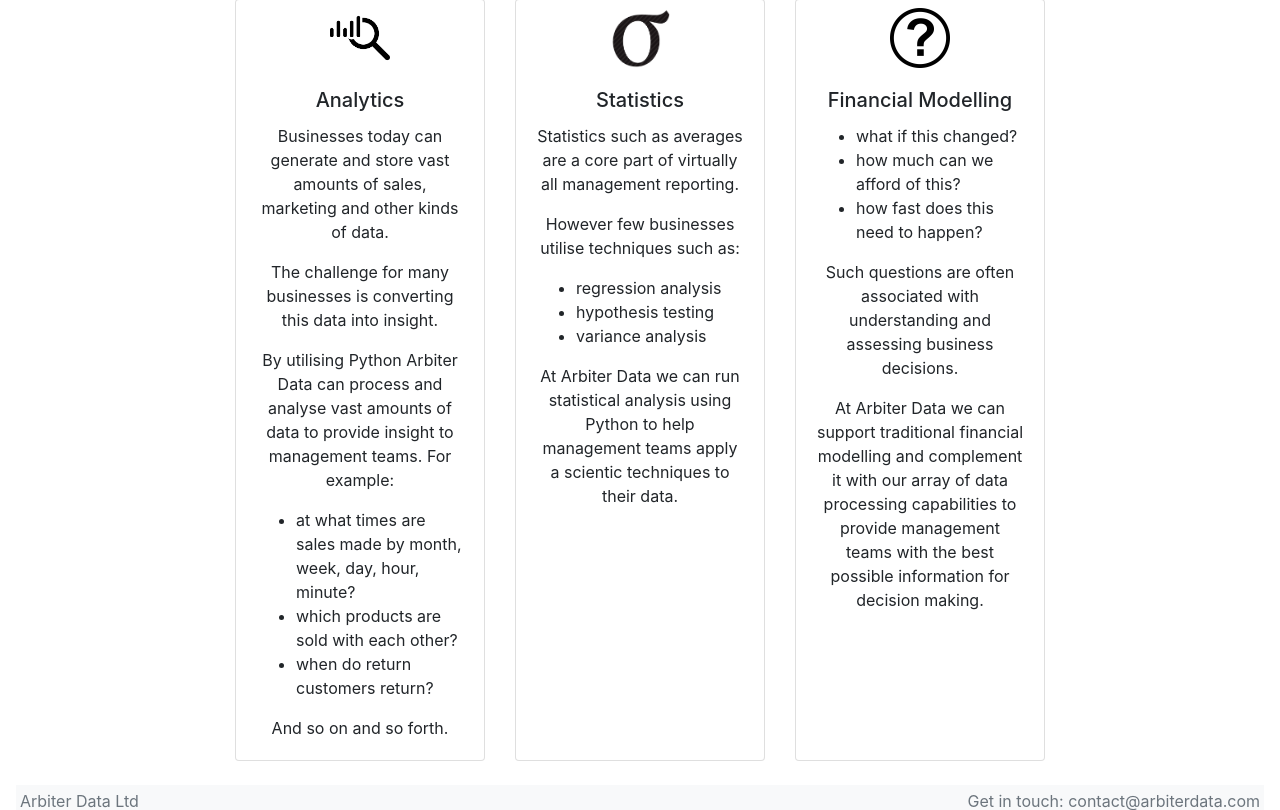
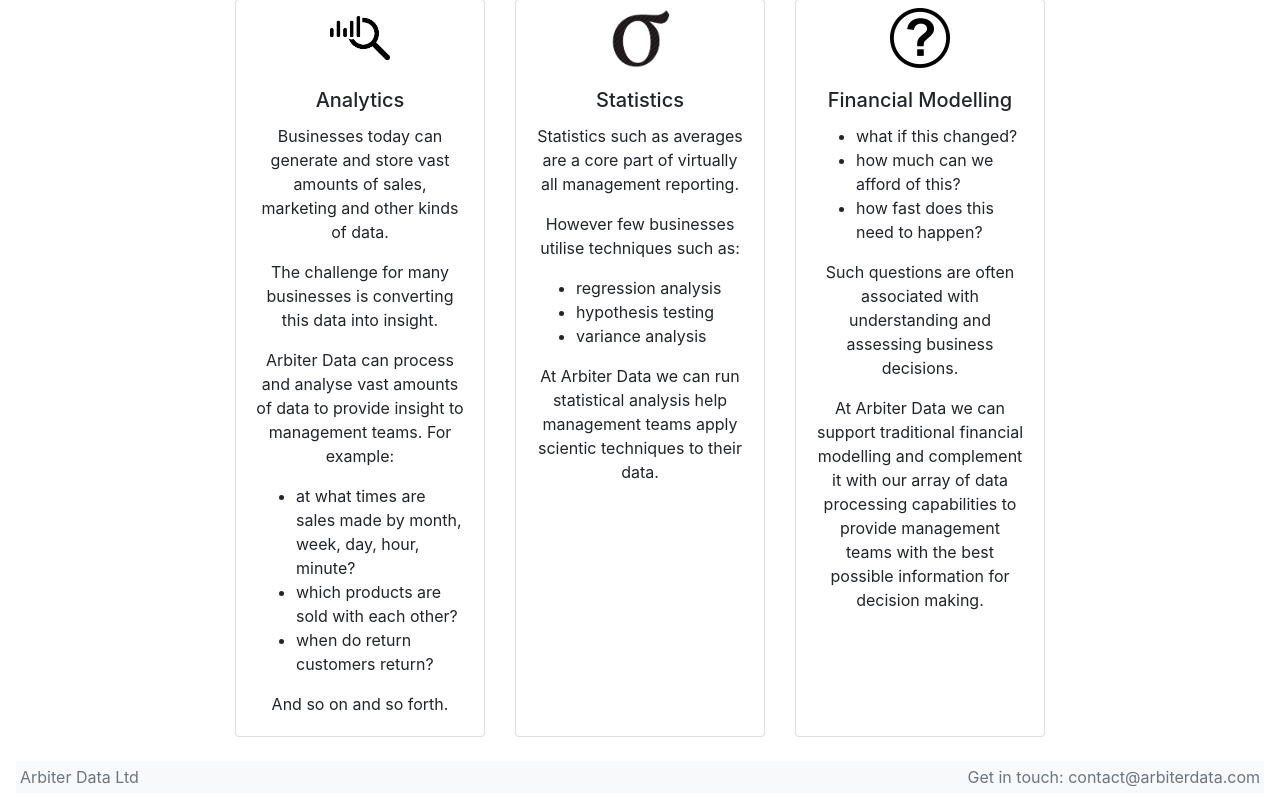
Before and after one commit to arbiterdata/ArbiterData, a Django app: page /datascience in a window 1280 px wide. Shown: the part 151-961 px from the top of the page. After the commit the page ends 938 px from the top, so only its background shows below. Run offline with Django 3.2, Linux system fonts and the light colour scheme; some libraries are stand-ins or nearby versions.

Commit message:
remove pythpn from data science

```diff
--- a/templates/datascience.html
+++ b/templates/datascience.html
@@ -30,7 +30,7 @@
                     <h5 class="card-title text-center">Analytics</h5>
                     <p class="card-text text-center">Businesses today can generate and store vast amounts of sales, marketing and other kinds of data.</p>
                     <p class="card-text text-center">The challenge for many businesses is converting this data into insight.</p>
-                    <p class="card-text text-center">By utilising Python Arbiter Data can process and analyse vast amounts of data to provide insight to management teams. For example:</p>
+                    <p class="card-text text-center">Arbiter Data can process and analyse vast amounts of data to provide insight to management teams. For example:</p>
                     <ul>
                         <li>at what times are sales made by month, week, day, hour, minute?</li>
                         <li>which products are sold with each other?</li>
@@ -51,7 +51,7 @@
                         <li>hypothesis testing</li>
                         <li>variance analysis</li>
                     </ul>
-                    <p class="card-text text-center">At Arbiter Data we can run statistical analysis using Python to help management teams apply a scientic techniques to their data.</p>
+                    <p class="card-text text-center">At Arbiter Data we can run statistical analysis help management teams apply scientic techniques to their data.</p>
                 </div>
             </div>
             <div class="card">
```
